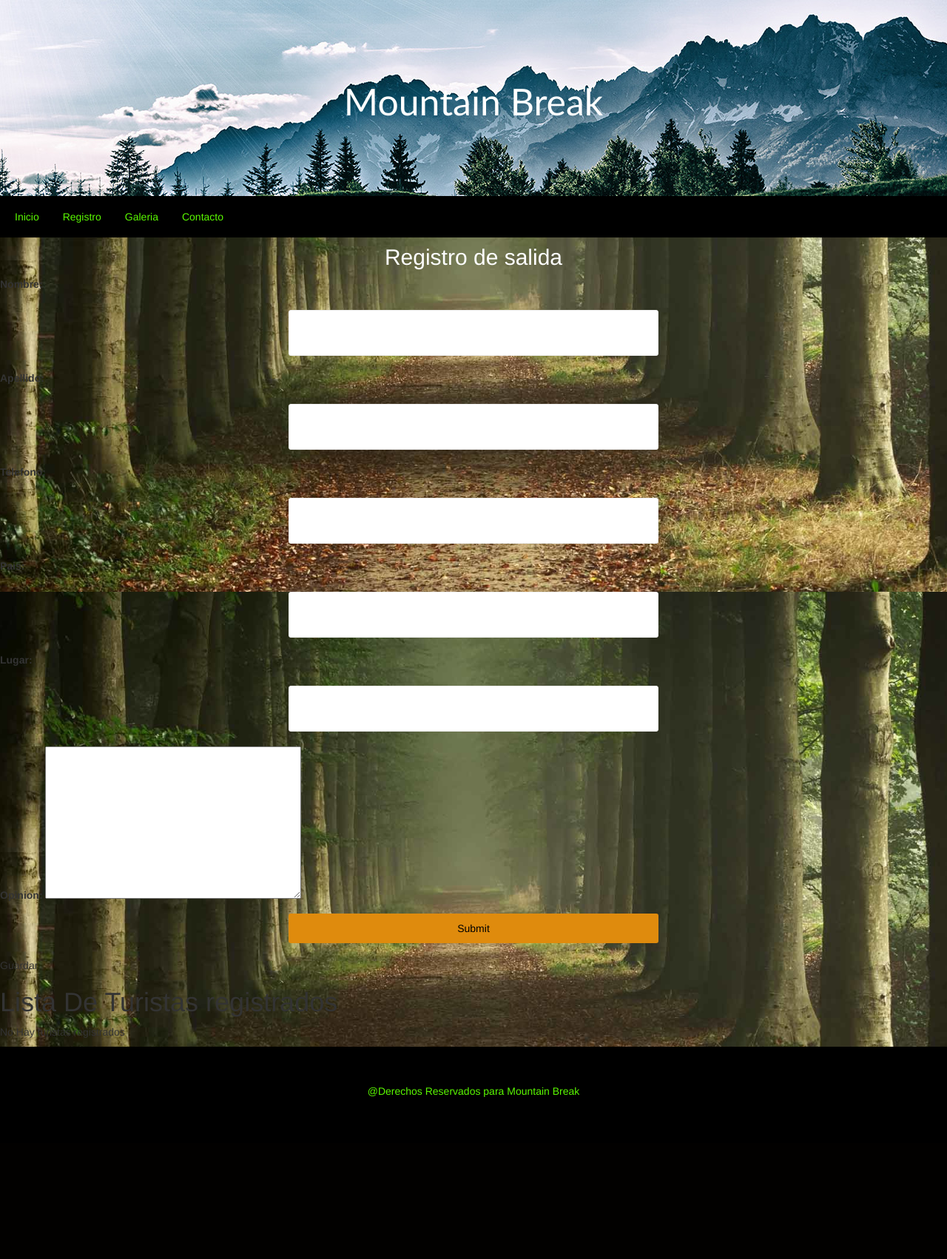
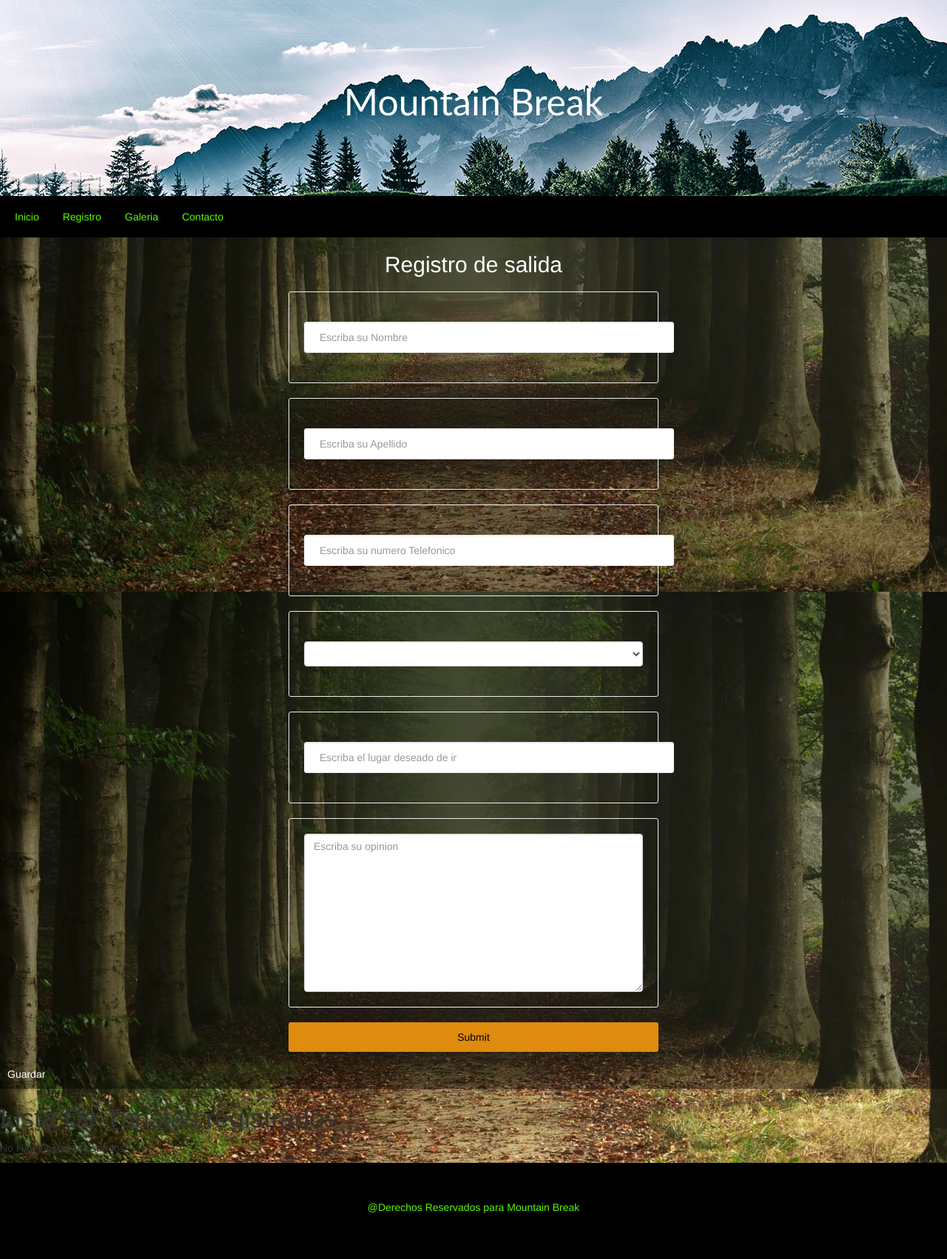
Before and after one commit to aguileralabra/mountainer, a Django app: page /FormularioTurist in a window 1280 px wide. Shown: the whole page at 74% size. Before the commit the page ends 1483 px from the top, so only its background shows below. Run offline with Django 3.2, Linux system fonts and the light colour scheme; lists and menus that the app fills with data are empty; some libraries are stand-ins or nearby versions.

Commit message:
diseñando formulario

```diff
--- a/mountainer/mysite/mountain/forms.py
+++ b/mountainer/mysite/mountain/forms.py
@@ -4,7 +4,49 @@ from django.contrib.auth.models import User
 from django.contrib.auth.forms import UserCreationForm
 
 class TuristCrear(forms.ModelForm):
+	Nombre = forms.CharField(widget=forms.TextInput(
 
+		attrs={
+			'class': 'form-control',
+			'placeholder': 'Escriba su Nombre'
+		}
+	))
+	Apellido = forms.CharField(widget=forms.TextInput(
+
+		attrs={
+			'class': 'form-control',
+			'placeholder': 'Escriba su Apellido'
+		}
+	))
+	telefono = forms.IntegerField(widget=forms.TextInput(
+
+		attrs={
+			'class': 'form-control',
+			'placeholder': 'Escriba su numero Telefonico'
+		}
+	))
+	pais = forms.CharField(widget=forms.Select(
+
+		attrs={
+			'class': 'form-control',
+			'placeholder': 'Pais en el que vive'
+		}
+	))
+	lugar = forms.CharField(widget=forms.TextInput(
+
+		attrs={
+			'class': 'form-control',
+			'placeholder': 'Escriba el lugar deseado de ir'
+		}
+	))
+	Opinion = forms.CharField(widget=forms.Textarea(
+
+		attrs={
+			'class': 'form-control',
+			'placeholder': 'Escriba su opinion',
+			'cols': 20
+		}
+	))
 	class Meta:
 		model = Turist
 
--- a/mountainer/mysite/mountain/static/css/formulario.css
+++ b/mountainer/mysite/mountain/static/css/formulario.css
@@ -33,6 +33,17 @@ h4{
     padding: 10px;
 }
 
+.label-grupos{
+    outline: none;
+    padding: 20px;
+    display: block;
+    width: 500px;
+    border-radius: 3px;
+    border: 1px solid #eee;
+    margin: 20px auto;
+    color:black;
+}
+
 
 select{
     outline: none;
--- a/mountainer/mysite/mountain/templates/FormularioTurist.html
+++ b/mountainer/mysite/mountain/templates/FormularioTurist.html
@@ -3,10 +3,30 @@
 
 
 {% block content %}
-<form method="post">
+<form id="maining" method="post">
     <h4>Registro de salida</h4>
     {% csrf_token %}
-    {{ form.as_p }}
+    <div class="label-grupos">
+    {{ form.Nombre}}
+    </div>
+    <div class="label-grupos">
+    {{ form.Apellido}}
+    </div>
+    <div class="label-grupos">
+    {{ form.telefono}}
+    </div>
+    <div class="label-grupos">
+    {{ form.pais}}
+    </div>
+    <div class="label-grupos">
+    {{ form.lugar}}
+     </div>
+    <div class="label-grupos">
+    {{ form.Opinion}}
+    </div>
+
+
+
     <input type="submit" class="btn">Guardar</button>
 
 </form>
@@ -29,4 +49,7 @@
 {% else %}
   <p>No Hay turistas registrados</p>
 {% endif %}
+
+
+
 {% endblock %}
```
